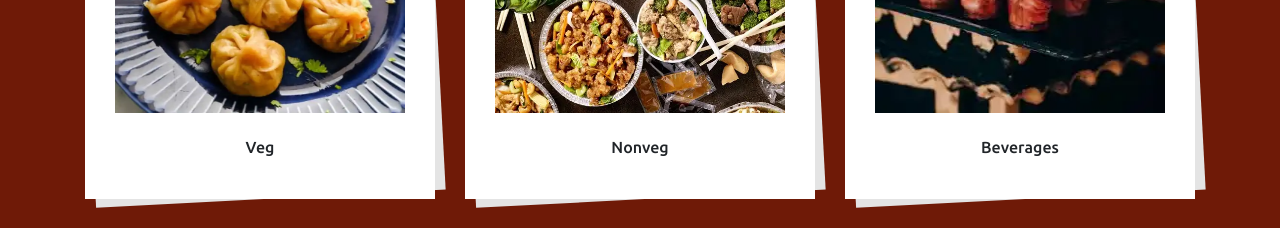
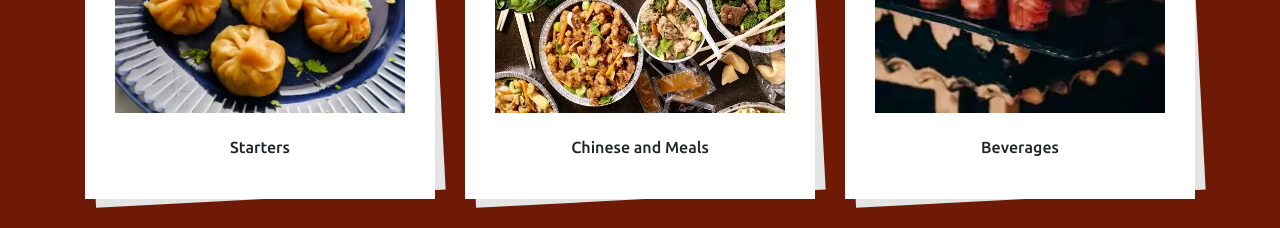
Before and after one commit to AcePhoenix01/Air-Meal, a plain HTML site: page index.html in a window 1280 px wide. Shown: the part 1240-1468 px from the top of the page. Drawn offline with nearby package versions, Linux system fonts and the light colour scheme; a script that the page names is missing; a web font is replaced by a local one.

Commit message:
Update index.html

```diff
--- a/index.html
+++ b/index.html
@@ -157,7 +157,7 @@
                 />
               </div>
               <div class="item-content">
-                <h2 class="card-title">Veg</h2>
+                <h2 class="card-title">Starters</h2>
               </div>
             </div>
           </div>
@@ -173,7 +173,7 @@
                 />
               </div>
               <div class="item-content">
-                <h2 class="card-title">Nonveg</h2>
+                <h2 class="card-title">Chinese and Meals</h2>
               </div>
             </div>
           </div>
```
